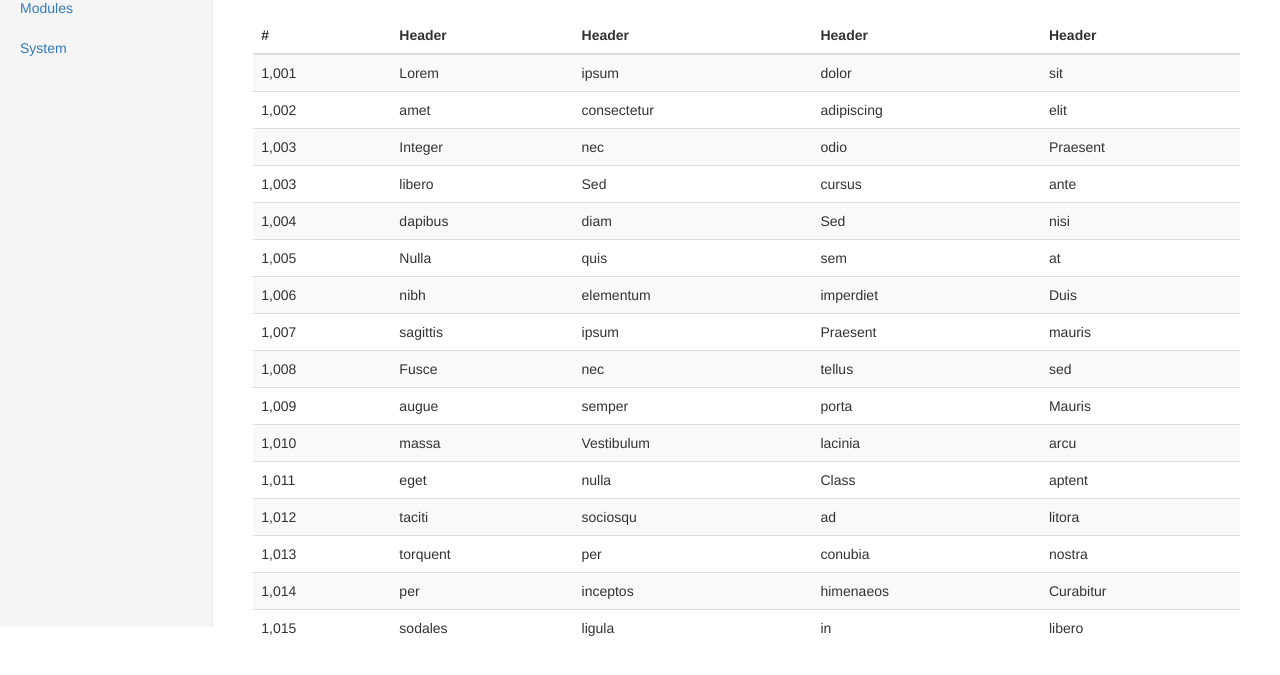
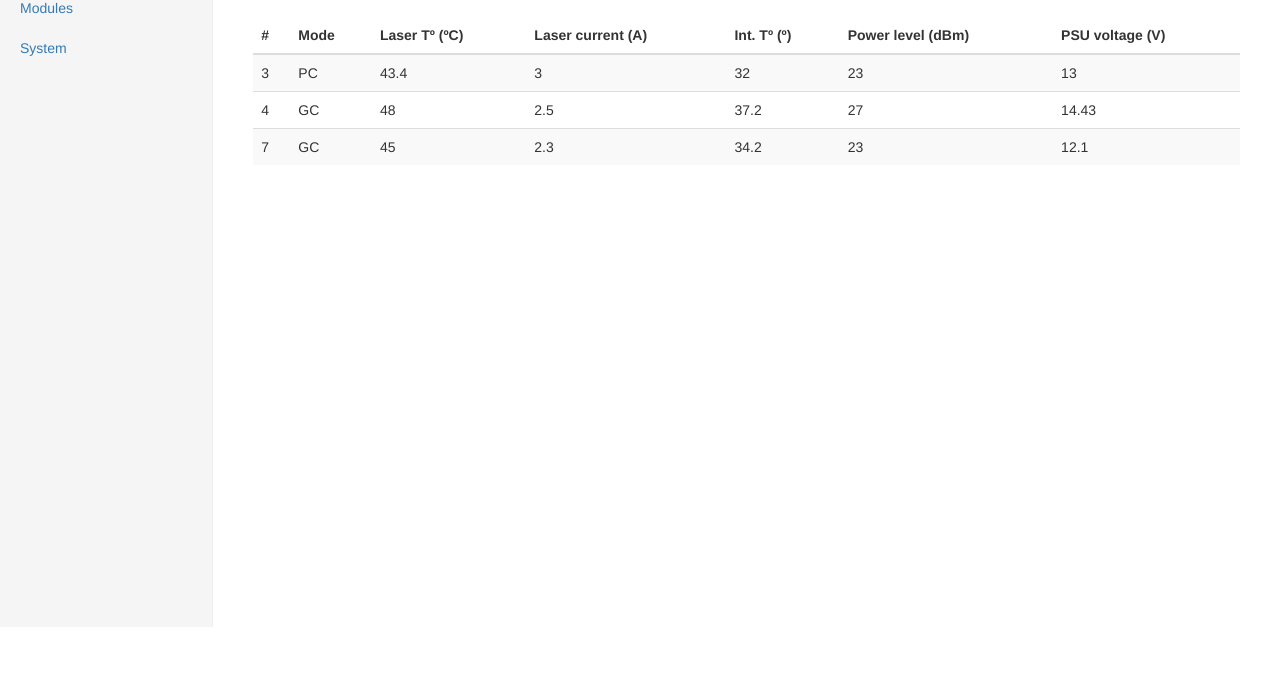
Before and after one commit to jeanparpaillon/bkfw_roa_rg, a website: page priv/www/index.html at #/home in a window 1280 px wide. Shown: the part 173-848 px from the top of the page. After the commit the page ends 800 px from the top, so only its background shows below. Drawn offline with nearby package versions, Linux system fonts and the light colour scheme; files whose address does not match are found by name.

Commit message:
Init edfa table with fake data in angular

```diff
--- a/priv/www/js/ng/app.js
+++ b/priv/www/js/ng/app.js
@@ -1,6 +1,7 @@
 /*global angular */
 angular
     .module('bkfwApp', [
+	'bkfwApp.controllers',
 	'ui.router'
     ])
     .config(function($stateProvider, $urlRouterProvider) {
@@ -9,7 +10,8 @@ angular
 	$stateProvider
 	    .state('home', {
 		url: '/home',
-		templateUrl: 'partial-home.html'
+		templateUrl: 'partial-home.html',
+		controller: 'homeCtrl'
 	    })
 	    .state('login', {
 		url: '/login',
--- a/priv/www/js/ng/controllers.js
+++ b/priv/www/js/ng/controllers.js
@@ -3,7 +3,35 @@ angular
     .module('bkfwApp.controllers', [])
 
     .controller('homeCtrl', function($scope) {
-	$scope.title = "Welcome to main!";
+	$scope.edfaList = [
+	    {
+		index: 3,
+		mode: "PC",
+		curLaserTemp: 43.4,
+		curAmp: 3,
+		curInternalTemp: 32,
+		powerPd1: 23,
+		powerSupply: 13
+	    },
+	    {
+		index: 4,
+		mode: "GC",
+		curLaserTemp: 48,
+		curAmp: 2.5,
+		curInternalTemp: 37.2,
+		powerPd1: 27,
+		powerSupply: 14.43
+	    },
+	    {
+		index: 7,
+		mode: "GC",
+		curLaserTemp: 45,
+		curAmp: 2.3,
+		curInternalTemp: 34.2,
+		powerPd1: 23,
+		powerSupply: 12.1
+	    }
+	];
     })
 
     .controller('loginCtrl', function($scope) {
--- a/priv/www/partial-home.html
+++ b/priv/www/partial-home.html
@@ -15,125 +15,24 @@
         <thead>
           <tr>
             <th>#</th>
-            <th>Header</th>
-            <th>Header</th>
-            <th>Header</th>
-            <th>Header</th>
+	    <th>Mode</th>
+	    <th>Laser T&#186; (&#186;C)</th>
+            <th>Laser current (A)</th>
+            <th>Int. T&#186; (&#186;)</th>
+            <th>Power level (dBm)</th>
+            <th>PSU voltage (V)</th>
           </tr>
         </thead>
         <tbody>
-          <tr>
-            <td>1,001</td>
-            <td>Lorem</td>
-            <td>ipsum</td>
-            <td>dolor</td>
-            <td>sit</td>
-          </tr>
-          <tr>
-            <td>1,002</td>
-            <td>amet</td>
-            <td>consectetur</td>
-            <td>adipiscing</td>
-            <td>elit</td>
-          </tr>
-          <tr>
-            <td>1,003</td>
-            <td>Integer</td>
-            <td>nec</td>
-            <td>odio</td>
-            <td>Praesent</td>
-          </tr>
-          <tr>
-            <td>1,003</td>
-            <td>libero</td>
-            <td>Sed</td>
-            <td>cursus</td>
-            <td>ante</td>
-          </tr>
-          <tr>
-            <td>1,004</td>
-            <td>dapibus</td>
-            <td>diam</td>
-            <td>Sed</td>
-            <td>nisi</td>
-          </tr>
-          <tr>
-            <td>1,005</td>
-            <td>Nulla</td>
-            <td>quis</td>
-            <td>sem</td>
-            <td>at</td>
-          </tr>
-          <tr>
-            <td>1,006</td>
-            <td>nibh</td>
-            <td>elementum</td>
-            <td>imperdiet</td>
-            <td>Duis</td>
-          </tr>
-          <tr>
-            <td>1,007</td>
-            <td>sagittis</td>
-            <td>ipsum</td>
-            <td>Praesent</td>
-            <td>mauris</td>
-          </tr>
-          <tr>
-            <td>1,008</td>
-            <td>Fusce</td>
-            <td>nec</td>
-            <td>tellus</td>
-            <td>sed</td>
-          </tr>
-          <tr>
-            <td>1,009</td>
-            <td>augue</td>
-            <td>semper</td>
-            <td>porta</td>
-            <td>Mauris</td>
-          </tr>
-          <tr>
-            <td>1,010</td>
-            <td>massa</td>
-            <td>Vestibulum</td>
-            <td>lacinia</td>
-            <td>arcu</td>
-          </tr>
-          <tr>
-            <td>1,011</td>
-            <td>eget</td>
-            <td>nulla</td>
-            <td>Class</td>
-            <td>aptent</td>
-          </tr>
-          <tr>
-            <td>1,012</td>
-            <td>taciti</td>
-            <td>sociosqu</td>
-            <td>ad</td>
-            <td>litora</td>
-          </tr>
-          <tr>
-            <td>1,013</td>
-            <td>torquent</td>
-            <td>per</td>
-            <td>conubia</td>
-            <td>nostra</td>
-          </tr>
-          <tr>
-            <td>1,014</td>
-            <td>per</td>
-            <td>inceptos</td>
-            <td>himenaeos</td>
-            <td>Curabitur</td>
-          </tr>
-          <tr>
-            <td>1,015</td>
-            <td>sodales</td>
-            <td>ligula</td>
-            <td>in</td>
-            <td>libero</td>
-          </tr>
+	  <tr ng-repeat="edfa in edfaList" >
+	    <td>{{ edfa.index }}</td>
+	    <td>{{ edfa.mode }}</td>
+	    <td>{{ edfa.curLaserTemp }}</td>
+	    <td>{{ edfa.curAmp }}</td>
+	    <td>{{ edfa.curInternalTemp }}</td>
+	    <td>{{ edfa.powerPd1 }}</td>
+	    <td>{{ edfa.powerSupply }}</td>
+	  </tr>
         </tbody>
       </table>
     </div>
```
